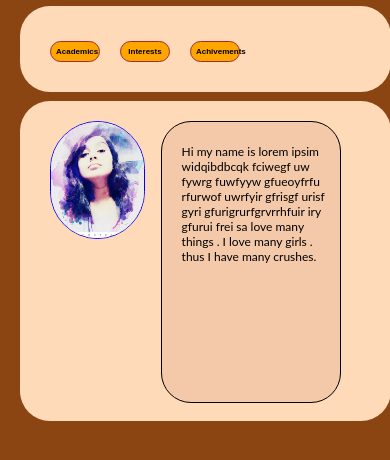
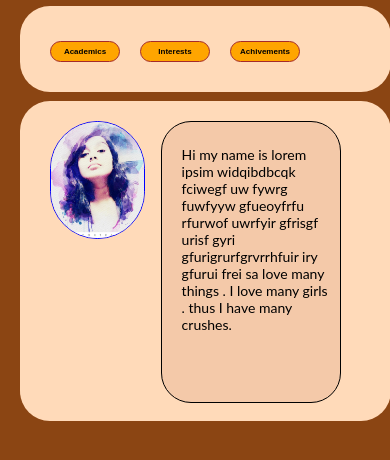
Before and after one commit to tjoyd/tjoyd.github.io, a PHP site: page /home.html in a window 390 px wide. Shown: the part 114-574 px from the top of the page. Run offline with PHP 8.4, Linux system fonts and the light colour scheme.

Commit message:
Update home.css

```diff
--- a/Try/home.css
+++ b/Try/home.css
@@ -206,17 +206,17 @@ li {
 }
 @media screen and (max-width:400px) {
 	button {
-		width: 50px;
+		width: 70px;
 		font-size:8px;
 	}
 	button:hover {
-		width:50px;
+		width:70px;
 	}
 	ul {
 		float:left;
 		margin-left:10px;
 	}
 	.extra {
-		font-size:12px;
+		font-size:14px;
 	}
 }
```
